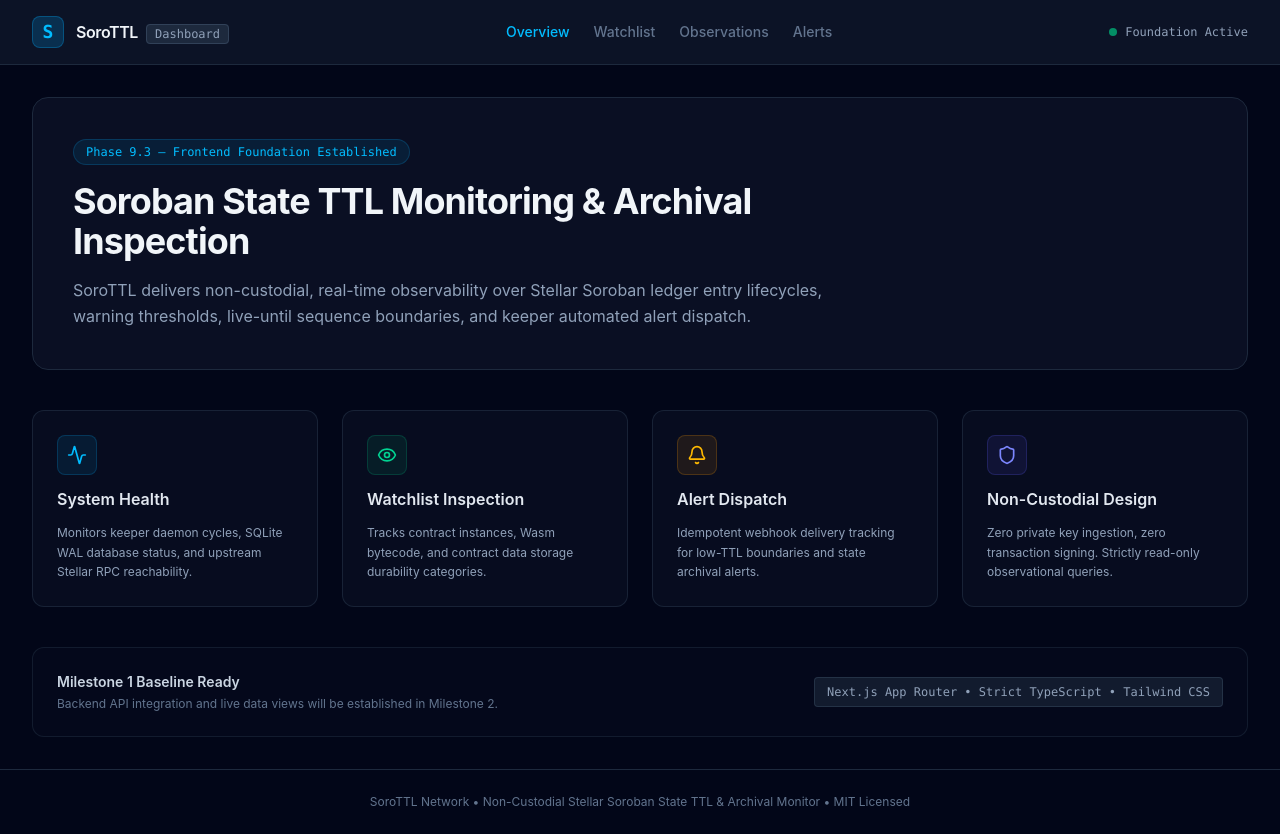
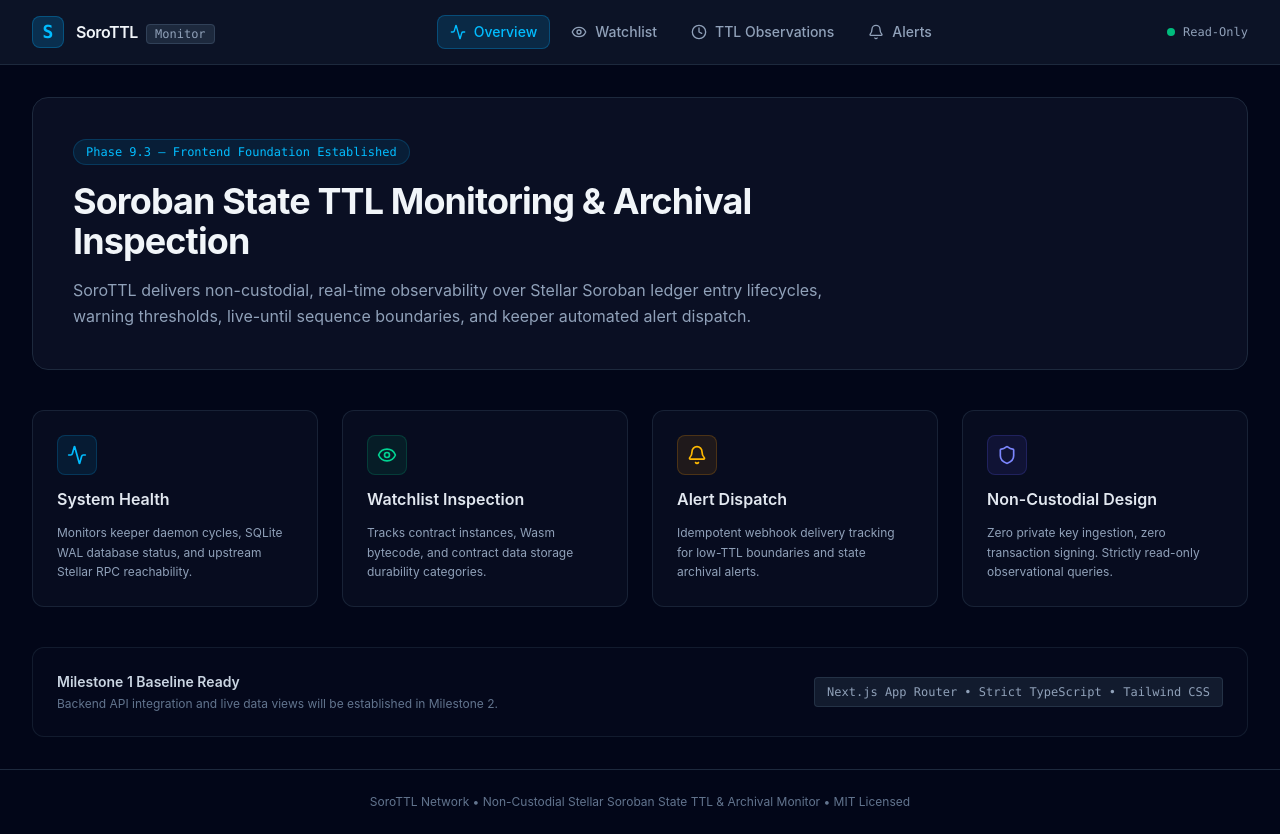
Before and after one commit to SoroTTL-Network/sorottl-dashboard, a Next.js app: page / in a window 1280 px wide. Built offline with nearby package versions, Linux system fonts and the light colour scheme.

Commit message:
feat(ui): add layout navigation and shared monitoring ui components

```diff
--- a/app/layout.tsx
+++ b/app/layout.tsx
@@ -1,5 +1,6 @@
 import type { Metadata } from "next";
 import "./globals.css";
+import { Navigation } from "@/components/navigation";
 
 export const metadata: Metadata = {
   title: "SoroTTL — Stellar Soroban State TTL Monitor",
@@ -16,7 +17,7 @@ export default function RootLayout({
     <html lang="en" className="dark">
       <body className="min-h-screen bg-slate-950 text-slate-50 flex flex-col antialiased">
         <header className="border-b border-slate-800 bg-slate-900/80 backdrop-blur sticky top-0 z-50">
-          <div className="max-w-7xl mx-auto px-4 sm:px-6 lg:px-8 h-16 flex items-center justify-between">
+          <div className="max-w-7xl mx-auto px-4 sm:px-6 lg:px-8 h-16 flex items-center justify-between gap-4">
             <div className="flex items-center gap-3">
               <span className="h-8 w-8 rounded-lg bg-sky-500/20 text-sky-400 flex items-center justify-center font-bold font-mono text-lg border border-sky-500/30">
                 S
@@ -24,25 +25,18 @@ export default function RootLayout({
               <div>
                 <span className="font-semibold text-slate-100 tracking-tight">SoroTTL</span>
                 <span className="ml-2 text-xs font-mono px-2 py-0.5 rounded bg-slate-800 text-slate-400 border border-slate-700">
-                  Dashboard
+                  Monitor
                 </span>
               </div>
             </div>
-            <nav className="flex items-center gap-6 text-sm font-medium text-slate-300">
-              <span className="text-sky-400">Overview</span>
-              <span className="text-slate-500 cursor-not-allowed" title="Available in Milestone 3">
-                Watchlist
-              </span>
-              <span className="text-slate-500 cursor-not-allowed" title="Available in Milestone 3">
-                Observations
-              </span>
-              <span className="text-slate-500 cursor-not-allowed" title="Available in Milestone 3">
-                Alerts
-              </span>
-            </nav>
-            <div className="flex items-center gap-2 text-xs font-mono text-slate-400">
-              <span className="h-2 w-2 rounded-full bg-emerald-500 animate-pulse" />
-              <span>Foundation Active</span>
+
+            <div className="flex items-center gap-6">
+              <Navigation />
+            </div>
+
+            <div className="hidden lg:flex items-center gap-2 text-xs font-mono text-slate-400">
+              <span className="h-2 w-2 rounded-full bg-emerald-500" />
+              <span>Read-Only</span>
             </div>
           </div>
         </header>
--- /dev/null
+++ b/components/navigation.tsx
@@ -0,0 +1,40 @@
+"use client";
+
+import Link from "next/link";
+import { usePathname } from "next/navigation";
+import { Activity, Eye, Clock, Bell } from "lucide-react";
+
+const NAV_ITEMS = [
+  { href: "/", label: "Overview", icon: Activity },
+  { href: "/watchlist", label: "Watchlist", icon: Eye },
+  { href: "/observations", label: "TTL Observations", icon: Clock },
+  { href: "/alerts", label: "Alerts", icon: Bell },
+];
+
+export function Navigation() {
+  const pathname = usePathname();
+
+  return (
+    <nav className="flex items-center gap-1 sm:gap-2">
+      {NAV_ITEMS.map((item) => {
+        const Icon = item.icon;
+        const isActive = item.href === "/" ? pathname === "/" : pathname.startsWith(item.href);
+
+        return (
+          <Link
+            key={item.href}
+            href={item.href}
+            className={`inline-flex items-center gap-2 px-3 py-1.5 rounded-lg text-sm font-medium transition-colors focus:outline-none focus:ring-2 focus:ring-sky-500/40 ${
+              isActive
+                ? "bg-sky-500/15 text-sky-400 border border-sky-500/30"
+                : "text-slate-400 hover:text-slate-200 hover:bg-slate-800/60 border border-transparent"
+            }`}
+          >
+            <Icon className="h-4 w-4" />
+            <span>{item.label}</span>
+          </Link>
+        );
+      })}
+    </nav>
+  );
+}
--- /dev/null
+++ b/components/ui/error-display.tsx
@@ -0,0 +1,54 @@
+import React from "react";
+import { AlertCircle, RefreshCw } from "lucide-react";
+
+export interface ErrorDisplayProps {
+  title?: string;
+  message: string;
+  isStale?: boolean;
+  onRetry?: () => void;
+  className?: string;
+}
+
+export function ErrorDisplay({
+  title = "Failed to load data",
+  message,
+  isStale = false,
+  onRetry,
+  className = "",
+}: ErrorDisplayProps) {
+  return (
+    <div
+      className={`rounded-xl border p-4 ${
+        isStale
+          ? "bg-amber-500/10 border-amber-500/30 text-amber-200"
+          : "bg-rose-500/10 border-rose-500/30 text-rose-200"
+      } ${className}`}
+      role="alert"
+    >
+      <div className="flex items-start gap-3">
+        <AlertCircle
+          className={`h-5 w-5 shrink-0 mt-0.5 ${isStale ? "text-amber-400" : "text-rose-400"}`}
+        />
+        <div className="flex-1 text-sm">
+          <p className="font-semibold text-slate-100">{title}</p>
+          <p className="mt-1 text-xs text-slate-300 leading-relaxed">{message}</p>
+          {isStale && (
+            <p className="mt-1.5 text-xs text-amber-300/80 font-mono">
+              Displaying previous cached records. Data may be out of date.
+            </p>
+          )}
+        </div>
+        {onRetry && (
+          <button
+            type="button"
+            onClick={onRetry}
+            className="shrink-0 inline-flex items-center gap-1.5 px-2.5 py-1 text-xs font-medium rounded-lg bg-slate-900 border border-slate-700 hover:bg-slate-800 text-slate-200 transition-colors"
+          >
+            <RefreshCw className="h-3 w-3" />
+            <span>Retry</span>
+          </button>
+        )}
+      </div>
+    </div>
+  );
+}
--- /dev/null
+++ b/components/ui/page-header.tsx
@@ -0,0 +1,59 @@
+import React from "react";
+import { RefreshCw } from "lucide-react";
+
+export interface PageHeaderProps {
+  title: string;
+  description: string;
+  lastUpdated?: string | null;
+  isLoading?: boolean;
+  onRefresh?: () => void;
+  network?: string;
+  badge?: React.ReactNode;
+}
+
+export function PageHeader({
+  title,
+  description,
+  lastUpdated,
+  isLoading,
+  onRefresh,
+  network,
+  badge,
+}: PageHeaderProps) {
+  return (
+    <div className="flex flex-col sm:flex-row sm:items-center justify-between gap-4 pb-6 border-b border-slate-800/80 mb-6">
+      <div className="space-y-1">
+        <div className="flex items-center gap-3">
+          <h1 className="text-2xl font-bold tracking-tight text-slate-100">{title}</h1>
+          {network && (
+            <span className="text-xs font-mono px-2 py-0.5 rounded bg-sky-500/10 text-sky-400 border border-sky-500/20 uppercase">
+              {network}
+            </span>
+          )}
+          {badge}
+        </div>
+        <p className="text-sm text-slate-400">{description}</p>
+      </div>
+
+      <div className="flex items-center gap-3 text-xs font-mono text-slate-400 self-start sm:self-auto">
+        {lastUpdated && (
+          <span className="hidden md:inline">
+            Updated: <span className="text-slate-300">{lastUpdated}</span>
+          </span>
+        )}
+        {onRefresh && (
+          <button
+            type="button"
+            onClick={onRefresh}
+            disabled={isLoading}
+            className="inline-flex items-center gap-2 px-3 py-1.5 rounded-lg bg-slate-900 border border-slate-700 hover:bg-slate-800 text-slate-200 hover:text-white transition-colors disabled:opacity-50 disabled:cursor-not-allowed focus:outline-none focus:ring-2 focus:ring-sky-500/40"
+            aria-label="Refresh data"
+          >
+            <RefreshCw className={`h-3.5 w-3.5 ${isLoading ? "animate-spin text-sky-400" : ""}`} />
+            <span>Refresh</span>
+          </button>
+        )}
+      </div>
+    </div>
+  );
+}
--- /dev/null
+++ b/components/ui/status-badge.tsx
@@ -0,0 +1,56 @@
+import React from "react";
+
+export interface StatusBadgeProps {
+  status: string;
+  className?: string;
+}
+
+export function StatusBadge({ status, className = "" }: StatusBadgeProps) {
+  let badgeStyles = "bg-slate-800 text-slate-300 border-slate-700";
+  let dotStyles = "bg-slate-400";
+  let displayLabel = status;
+
+  switch (status) {
+    case "healthy":
+    case "alive":
+    case "ready":
+    case "connected":
+    case "reachable":
+    case "live":
+    case "delivered":
+      badgeStyles = "bg-emerald-500/10 text-emerald-400 border-emerald-500/20";
+      dotStyles = "bg-emerald-400";
+      break;
+    case "pending":
+    case "warning":
+      badgeStyles = "bg-amber-500/10 text-amber-400 border-amber-500/20";
+      dotStyles = "bg-amber-400";
+      break;
+    case "unhealthy":
+    case "error":
+    case "unreachable":
+    case "ttlReached":
+    case "failed":
+      badgeStyles = "bg-rose-500/10 text-rose-400 border-rose-500/20";
+      dotStyles = "bg-rose-400";
+      break;
+    case "unknown":
+      badgeStyles = "bg-slate-800/80 text-slate-400 border-slate-700";
+      dotStyles = "bg-slate-400";
+      break;
+  }
+
+  // Format label for display if camelCase
+  if (status === "ttlReached") {
+    displayLabel = "TTL Reached";
+  }
+
+  return (
+    <span
+      className={`inline-flex items-center gap-1.5 px-2.5 py-0.5 rounded-full text-xs font-medium font-mono border ${badgeStyles} ${className}`}
+    >
+      <span className={`h-1.5 w-1.5 rounded-full ${dotStyles}`} />
+      <span className="capitalize">{displayLabel}</span>
+    </span>
+  );
+}
```
